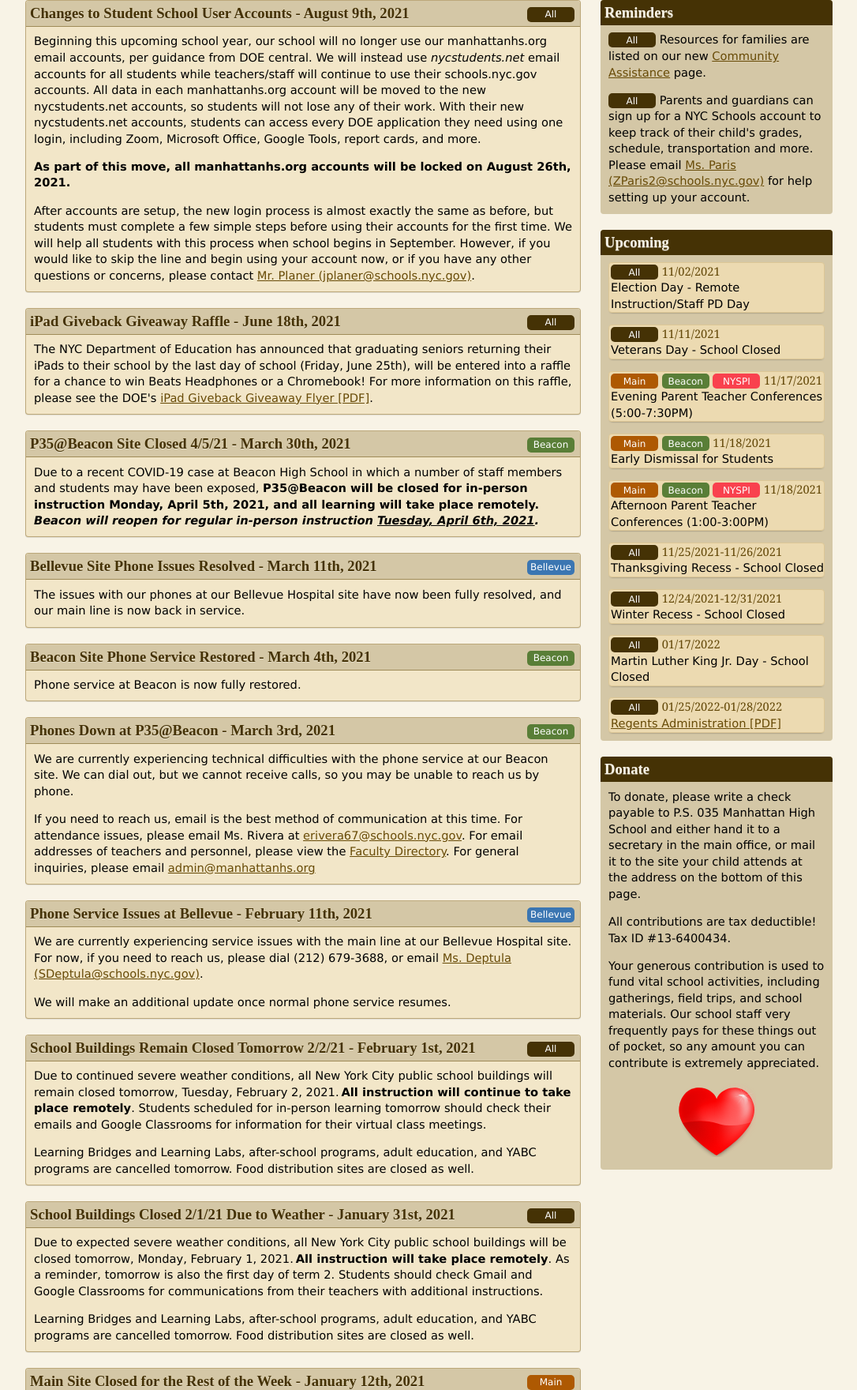
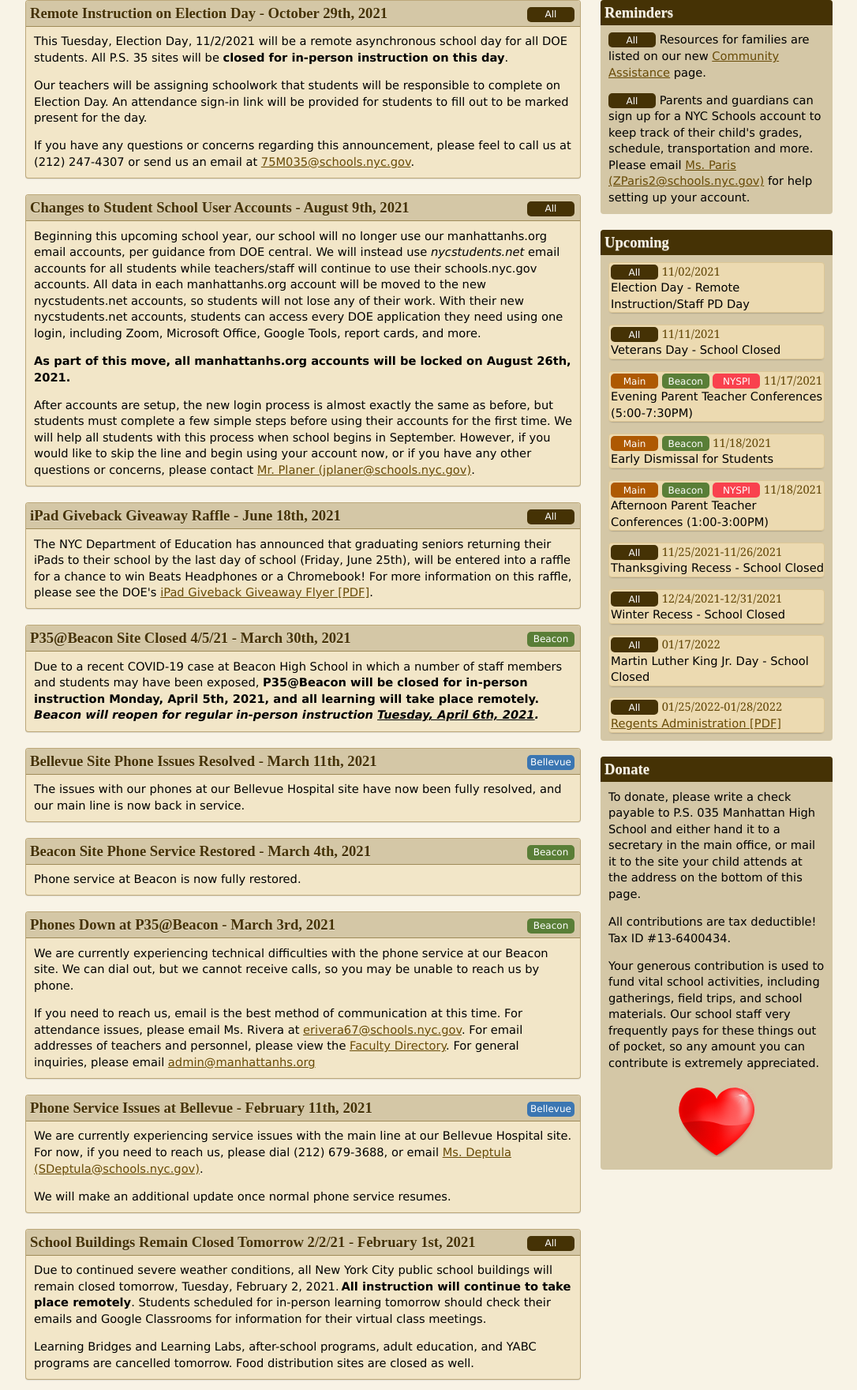
Before and after one commit to 75M035/manhattanhs, a PHP site: page / in a window 1280 px wide. Shown: the part 160-1920 px from the top of the page at 79% size, without its empty margins (96-1182 px from the left). Run offline with PHP 8.4, Linux system fonts and the light colour scheme; some libraries are stand-ins or nearby versions.

Commit message:
Posted Election Day announcement

```diff
--- a/index.php
+++ b/index.php
@@ -7,6 +7,15 @@ include("includes/header.php");
 
 	<main id="content">
 		<section id="left">
+			<article class="contentleft">
+				<h2 class="contenthead">Remote Instruction on Election Day - October 29th, 2021<span class="labels"><span class="all-label">All</span></span></h2>
+				<div class="maincontent">
+					<p>This Tuesday, Election Day, 11/2/2021 will be a remote asynchronous school day for all DOE students. All P.S. 35 sites will be <strong>closed for in-person instruction on this day</strong>.</p>
+
+					<p>Our teachers will be assigning schoolwork that students will be responsible to complete on Election Day. An attendance sign-in link will be provided for students to fill out to be marked present for the day.</p>
+
+					<p>If you have any questions or concerns regarding this announcement, please feel to call us at (212) 247-4307 or send us an email at <a href="mailto:75M035@schools.nyc.gov">75M035@schools.nyc.gov</a>.</p>
+			</article>
 			<article class="contentleft">
 				<h2 class="contenthead">Changes to Student School User Accounts - August 9th, 2021<span class="labels"><span class="all-label">All</span></span></h2>
 				<div class="maincontent">
```
